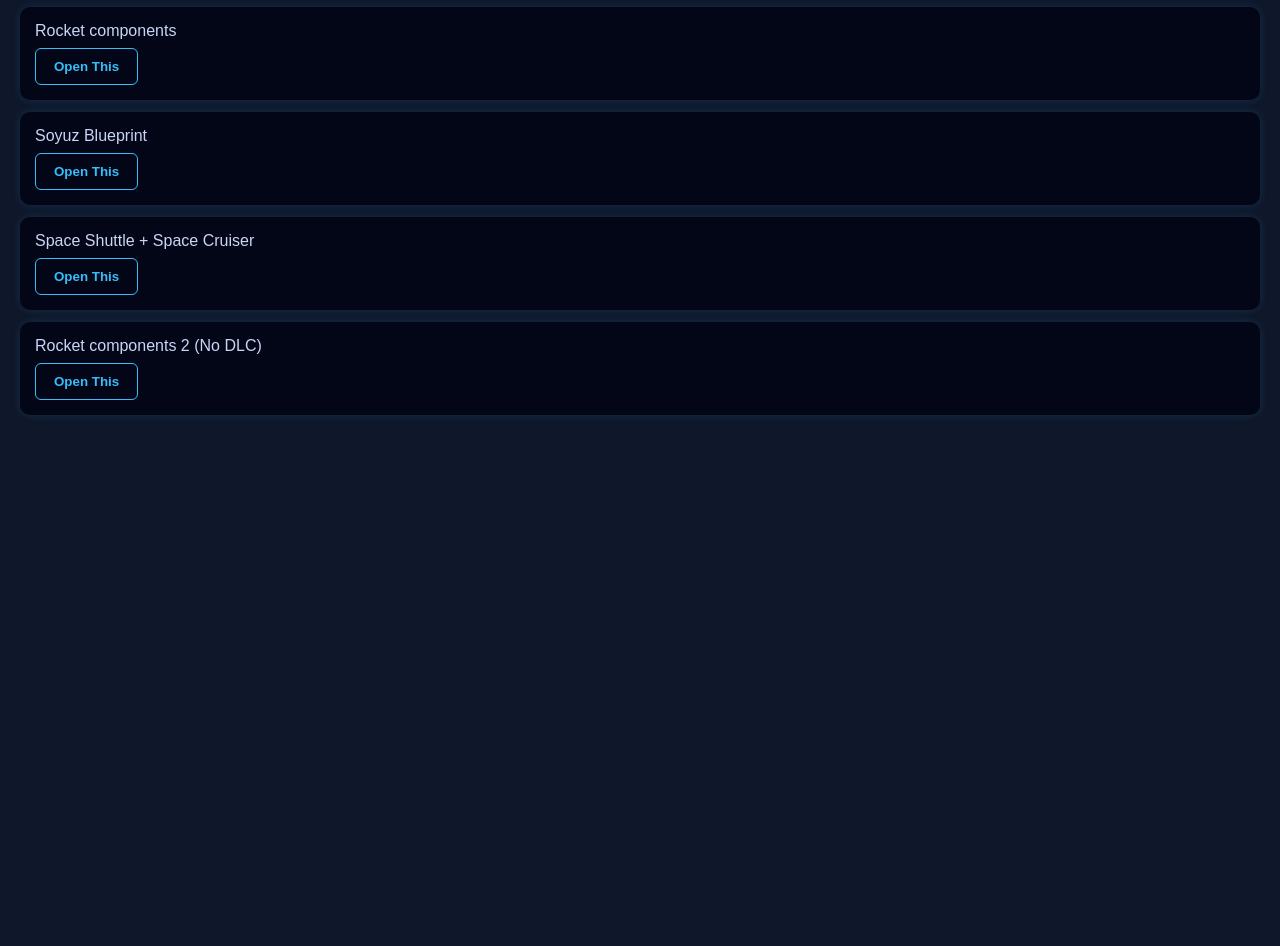
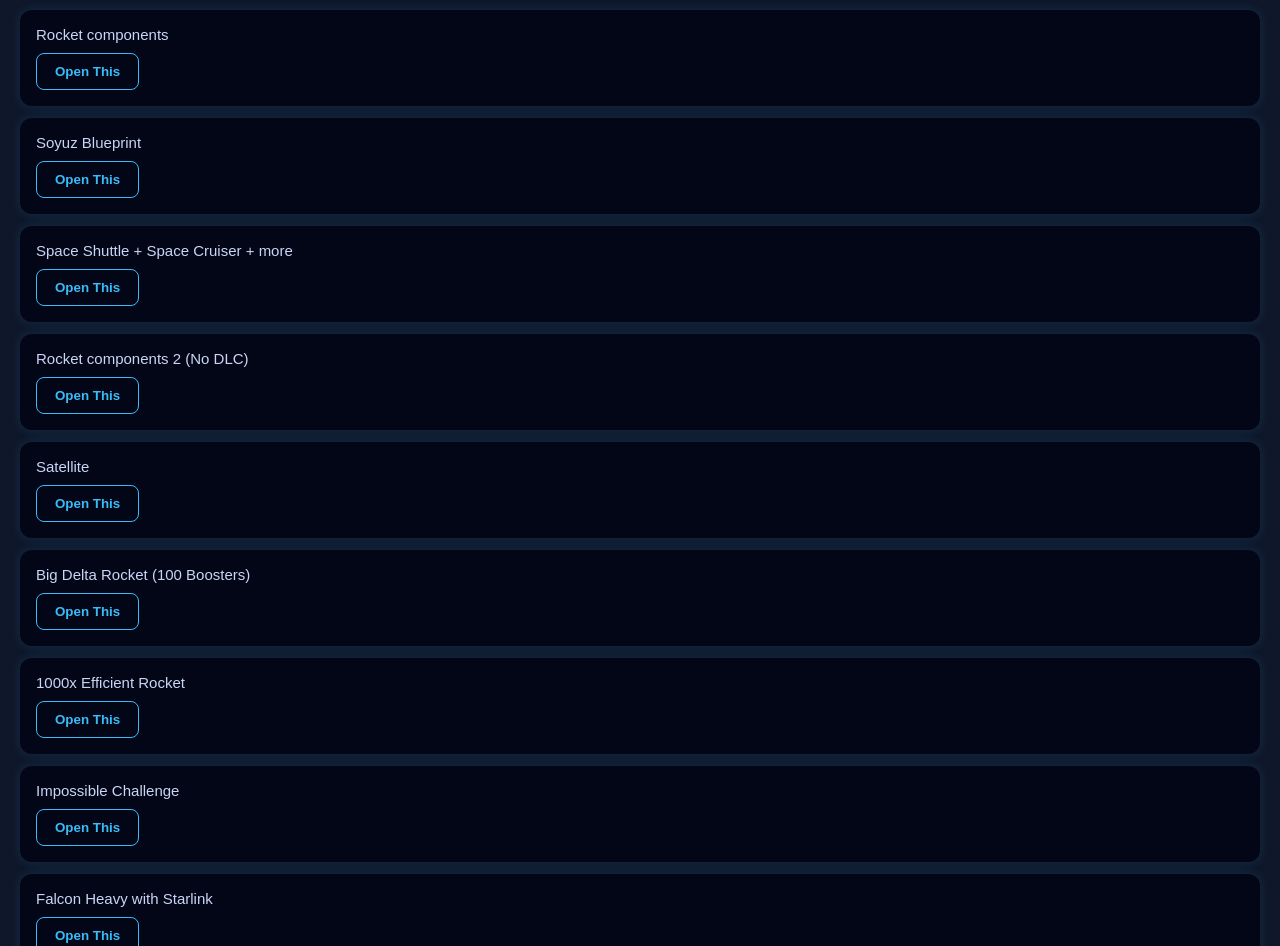
Before and after one commit to bgbao4bvphongnq-web/BaoVNFreeSFSBlueprints, a plain HTML site: page index.html in a window 1280 px wide. Shown: the part 94-1040 px from the top of the page. Before the commit the page ends 800 px from the top, so only its background shows below. Drawn offline with Linux system fonts and the light colour scheme.

Commit message:
Update index.html with new titles and styles

```diff
--- a/index.html
+++ b/index.html
@@ -3,34 +3,43 @@
 <head>
 <meta charset="UTF-8">
 <meta name="viewport" content="width=device-width,initial-scale=1">
-<title>BaoVN_SFSFreeBP</title>
+<title>BaoVN Free SFS Blueprints</title>
 
 <style>
 body{
   margin:0;
   padding:20px;
-  font-family:Arial;
+  font-family:Arial,Helvetica,sans-serif;
   background:#0f172a;
   color:#e5e7eb;
 }
-h1{text-align:center;color:#38bdf8}
+h1{
+  text-align:center;
+  color:#38bdf8;
+  margin-bottom:25px;
+}
 
-.link{
+/* blueprint card */
+.card{
   background:#020617;
-  border-radius:10px;
-  padding:15px;
+  border-radius:12px;
+  padding:16px;
   margin:12px 0;
-  box-shadow:0 0 10px rgba(56,189,248,.15)
+  box-shadow:0 0 12px rgba(56,189,248,.15);
 }
-.desc{color:#cbd5f5;margin-bottom:8px}
+.desc{
+  color:#cbd5f5;
+  margin-bottom:10px;
+  font-size:15px;
+}
 .btn{
   padding:10px 18px;
   border:1px solid #38bdf8;
   background:#020617;
   color:#38bdf8;
-  border-radius:6px;
+  border-radius:8px;
   font-weight:bold;
-  cursor:pointer
+  cursor:pointer;
 }
 
 /* ===== OVERLAY ===== */
@@ -41,8 +50,6 @@ h1{text-align:center;color:#38bdf8}
   z-index:9999;
   overflow:hidden;
 }
-
-/* space background */
 .space{
   position:absolute;
   inset:0;
@@ -79,7 +86,7 @@ h1{text-align:center;color:#38bdf8}
   z-index:1;
 }
 
-/* loading text */
+/* loading */
 .load{
   position:absolute;
   bottom:15%;
@@ -94,12 +101,12 @@ h1{text-align:center;color:#38bdf8}
   border:5px solid #1e293b;
   border-top:5px solid #38bdf8;
   border-radius:50%;
-  animation:spin 1s linear infinite
+  animation:spin 1s linear infinite;
 }
 .txt{
   color:#38bdf8;
   letter-spacing:2px;
-  animation:flicker .15s infinite
+  animation:flicker .15s infinite;
 }
 
 /* animations */
@@ -121,25 +128,74 @@ h1{text-align:center;color:#38bdf8}
 
 <body>
 
-<h1>🚀 BaoVN_SFSFreeBP</h1>
+<h1>🚀 BaoVN Free SFS Blueprints</h1>
 
-<!-- BP LIST -->
-<div class="link"><div class="desc">Rocket components</div>
-<button class="btn" onclick="openBP('https://sharing.spaceflightsimulator.app/rocket/8zyuZFMaEe6eJ7uAd13aUA')">Open This</button></div>
+<!-- ===== BP LIST (ĐỦ BP) ===== -->
 
-<div class="link"><div class="desc">Soyuz Blueprint</div>
-<button class="btn" onclick="openBP('https://sharing.spaceflightsimulator.app/rocket/CP1ahleaEe6eNLuAd13aUA')">Open This</button></div>
+<div class="card">
+  <div class="desc">Rocket components</div>
+  <button class="btn" onclick="openBP('https://sharing.spaceflightsimulator.app/rocket/8zyuZFMaEe6eJ7uAd13aUA')">Open This</button>
+</div>
 
-<div class="link"><div class="desc">Space Shuttle + Space Cruiser</div>
-<button class="btn" onclick="openBP('https://sharing.spaceflightsimulator.app/rocket/tcCdu11SEe6eRLuAd13aUA')">Open This</button></div>
+<div class="card">
+  <div class="desc">Soyuz Blueprint</div>
+  <button class="btn" onclick="openBP('https://sharing.spaceflightsimulator.app/rocket/CP1ahleaEe6eNLuAd13aUA')">Open This</button>
+</div>
 
-<div class="link"><div class="desc">Rocket components 2 (No DLC)</div>
-<button class="btn" onclick="openBP('https://sharing.spaceflightsimulator.app/rocket/zM-6lXc0Ee6edbuAd13aUA')">Open This</button></div>
+<div class="card">
+  <div class="desc">Space Shuttle + Space Cruiser + more</div>
+  <button class="btn" onclick="openBP('https://sharing.spaceflightsimulator.app/rocket/tcCdu11SEe6eRLuAd13aUA')">Open This</button>
+</div>
 
-<!-- OVERLAY -->
+<div class="card">
+  <div class="desc">Rocket components 2 (No DLC)</div>
+  <button class="btn" onclick="openBP('https://sharing.spaceflightsimulator.app/rocket/zM-6lXc0Ee6edbuAd13aUA')">Open This</button>
+</div>
+
+<div class="card">
+  <div class="desc">Satellite</div>
+  <button class="btn" onclick="openBP('https://sharing.spaceflightsimulator.app/rocket/mAMsVK14Ee6LZkVkBXBP0w')">Open This</button>
+</div>
+
+<div class="card">
+  <div class="desc">Big Delta Rocket (100 Boosters)</div>
+  <button class="btn" onclick="openBP('https://sharing.spaceflightsimulator.app/rocket/TAz2FbE3Ee6LZkVkBXBP0w')">Open This</button>
+</div>
+
+<div class="card">
+  <div class="desc">1000x Efficient Rocket</div>
+  <button class="btn" onclick="openBP('https://sharing.spaceflightsimulator.app/rocket/VB0jkrHhEe6LZkVkBXBP0w')">Open This</button>
+</div>
+
+<div class="card">
+  <div class="desc">Impossible Challenge</div>
+  <button class="btn" onclick="openBP('https://sharing.spaceflightsimulator.app/rocket/tZC7ONyjEe6LqEVkBXBP0w')">Open This</button>
+</div>
+
+<div class="card">
+  <div class="desc">Falcon Heavy with Starlink</div>
+  <button class="btn" onclick="openBP('https://sharing.spaceflightsimulator.app/rocket/j1XwNRnrEe-3PuNyTkiz9w')">Open This</button>
+</div>
+
+<div class="card">
+  <div class="desc">Large Rocket – 18 Satellites</div>
+  <button class="btn" onclick="openBP('https://sharing.spaceflightsimulator.app/rocket/SgHYe0FDEe-ZEjmvLffn8g')">Open This</button>
+</div>
+
+<div class="card">
+  <div class="desc">Saturn V</div>
+  <button class="btn" onclick="openBP('https://sharing.spaceflightsimulator.app/rocket/s9CLL0LFEe-ZFDmvLffn8g')">Open This</button>
+</div>
+
+<div class="card">
+  <div class="desc">Large Rocket – 72 Satellites</div>
+  <button class="btn" onclick="openBP('https://sharing.spaceflightsimulator.app/rocket/Evt1fFNDEe-ZLzmvLffn8g')">Open This</button>
+</div>
+
+<!-- ===== OVERLAY ===== -->
 <div id="ov">
   <div class="space"></div>
-  <img class="rocket" src="rocket.jpg" alt="rocket">
+  <img class="rocket" src="./rocket.jpg" alt="rocket">
   <div class="flame"></div>
   <div class="load">
     <div class="spin"></div>
@@ -155,7 +211,7 @@ function openBP(url){
   window.open(url, "_blank");
 }
 
-/* khi quay lại tab → tự ẩn overlay */
+/* quay lại tab thì tắt overlay */
 document.addEventListener("visibilitychange", () => {
   if (!document.hidden) {
     ov.style.display = "none";
```
